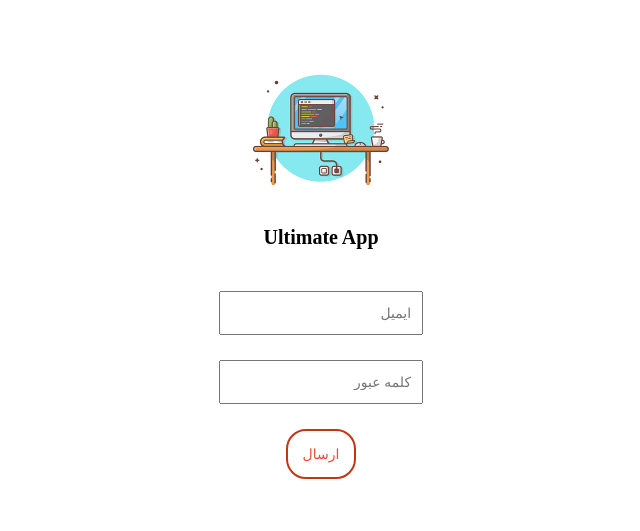
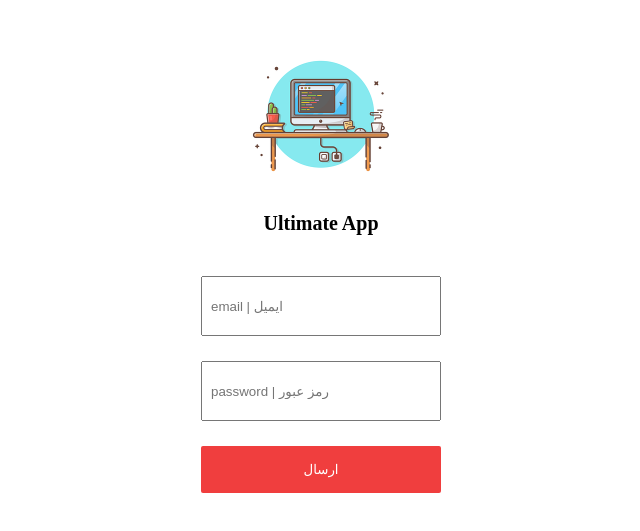
Before and after one commit to RMNProgrammer/ultimate-app, a Next.js app: page /login in a window 1280 px wide. Shown: the part 129-660 px from the top of the page, without its empty margins (319-959 px from the left). Built offline with nearby package versions, Linux system fonts and the light colour scheme.

Commit message:
Improving the style of the site
Getting to know how to style the site globally

```diff
--- a/components/Button.jsx
+++ b/components/Button.jsx
@@ -12,14 +12,23 @@ const Button = ({ type = 'button', children }) => {
          `}
       >
          <button  type={type}
-                  className={css`
-                     padding:15px;
-                     font-size:14px;
+                  className={css`\
+                     color:white;
+                     width: 100%;
                      cursor:pointer;
-                     border-radius:20px;
-                     background-color:white;
-                     color:${theme.colors.primary};
-                     border:2px solid ${theme.colors.secondary};
+                     position: relative;
+                     display:inline-block;
+                     text-decoration: none;
+                     transition-duration: 0.4s;
+                     padding:${theme.spaces[4]};
+                     border:${theme.borderRadius[1]};
+                     border-radius:${theme.borderRadius[1]};
+                     font-size:${theme.typography.paragraph};
+                     background-color:${theme.colors.primary};
+                     &:hover{
+                        box-shadow: ${theme.boxShadow.light}
+                     }
+                     }
                   `}
          >
             {children}
--- a/components/Input.jsx
+++ b/components/Input.jsx
@@ -1,7 +1,7 @@
 import React from 'react'
 import { css, cx } from '@emotion/css'
 
-const Input = ({ type = 'text', placeholder }) => {
+const Input = ({ type = 'text', placeholder, direction }) => {
    return(
       <div
          className={css`
@@ -9,7 +9,7 @@ const Input = ({ type = 'text', placeholder }) => {
             margin: 25px 0px;
          `}
       >
-         <input type={type} placeholder={placeholder} className={css`padding:10px;height:20px;font-size:13.9px;text-align:right;`} />
+         <input type={type} placeholder={placeholder} className={css`padding:8px;height:40px;width:220px;direction:${direction}`} />
       </div>
    )
 }
--- a/components/InputEmail.jsx
+++ b/components/InputEmail.jsx
@@ -9,7 +9,7 @@ const InputEmail = ({ placeholder }) => {
             width: 100%;
          `}
       >
-         <Input type='email' placeholder={placeholder} />
+         <Input type='email' placeholder={placeholder} direction='ltr' />
       </div>
    )
 }
--- a/components/InputPassword.jsx
+++ b/components/InputPassword.jsx
@@ -9,7 +9,7 @@ const InputPassword = ({ placeholder }) => {
             width: 100%;
          `}
       >
-         <Input type='password' placeholder={placeholder} />
+         <Input type='password' placeholder={placeholder} direction='ltr' />
       </div>
    )
 }
--- a/components/InputText.jsx
+++ b/components/InputText.jsx
@@ -9,7 +9,7 @@ const InputText = ({ placeholder }) => {
             width: 100%;
          `}
       >
-         <Input type='text' placeholder={placeholder} />
+         <Input type='text' placeholder={placeholder} direction='rtl' />
       </div>
    )
 }
--- a/configs/theme.js
+++ b/configs/theme.js
@@ -1,12 +1,24 @@
 const theme = {
     colors: {
-        primary: '#e74c3c',
-        secondary: '#c23616',
+        primary: '#f03e3e',
+        backgroundColorPrimary: '#f8f9fa',
     },
     typography: {
+        paragraph: {
+            fontSize: '1em',
+        },
         h1: {
             fontSize: 30,
-        }
+        },
+    },
+    spaces: ['1px','2px','4px','8px','16px','32px'],
+    borderRadius: ['1px','2px'],
+    border: ['1px','2px'],
+    borderColor: {
+        light: '#e3e4e6',
+    },
+    boxShadow: {
+        light: '0 4px 16px rgba(0, 1, 31, 0.2)'
     },
 }
 
--- /dev/null
+++ b/containers/Reset.jsx
@@ -0,0 +1,73 @@
+import React from 'react'
+import { Global, css } from '@emotion/react'
+
+const Reset = () => {
+   return(
+      <Global
+         styles={css`
+            html, body, div, span, applet, object, iframe,
+            h1, h2, h3, h4, h5, h6, p, blockquote, pre,
+            a, abbr, acronym, address, big, cite, code,
+            del, dfn, em, img, ins, kbd, q, s, samp,
+            small, strike, strong, sub, sup, tt, var,
+            b, u, i, center,
+            dl, dt, dd, ol, ul, li,
+            fieldset, form, label, legend,
+            table, caption, tbody, tfoot, thead, tr, th, td,
+            article, aside, canvas, details, embed,
+            figure, figcaption, footer, header, hgroup,
+            menu, nav, output, ruby, section, summary,
+            time, mark, audio, video {
+	            margin: 0;
+	            padding: 0;
+	            border: 0;
+	            font-size: 100%;
+	            font: inherit;
+	            vertical-align: baseline;
+            }
+
+            article, aside, details, figcaption, figure,
+            footer, header, hgroup, menu, nav, section {
+	            display: block;
+            }
+
+            body {
+	            line-height: 1;
+            }
+
+            ol, ul {
+	            list-style: none;
+            }
+
+            blockquote, q {
+	            quotes: none;
+            }
+
+            blockquote:before, blockquote:after,
+            q:before, q:after {
+	            content: '';
+	            content: none;
+            }
+
+            table {
+	            border-collapse: collapse;
+	            border-spacing: 0;
+            }
+
+            @font-face {
+               font-family: Nazanin;
+               src: url('./font/Nazanin.ttf');
+            }
+
+            * {
+               direction: rtl;
+               font-size: 15px;
+               font-family: Nazanin;
+               box-sizing: border-box;
+            }
+         `}
+      />
+   )
+}
+
+export default Reset
--- a/pages/_document.js
+++ b/pages/_document.js
@@ -1,4 +1,5 @@
 import Document ,{ Html, Head, Main, NextScript } from 'next/document'
+import Reset from '../containers/Reset'
 
 class MyDocument extends Document {
    static async getInitialProps(ctx) {
@@ -11,6 +12,7 @@ class MyDocument extends Document {
          <Html>
             <Head />
             <body>
+               <Reset />
                <Main />
                <NextScript />
             </body>
--- a/pages/login.jsx
+++ b/pages/login.jsx
@@ -20,8 +20,8 @@ export default function Login() {
          </Head>
          <LayoutAuth>
             <form onSubmit={handleSubmit}>
-               <InputEmail placeholder='ایمیل'/>
-               <InputPassword placeholder='کلمه عبور' />
+               <InputEmail placeholder='email | ایمیل'/>
+               <InputPassword placeholder='password | رمز عبور' />
                <Button type='submit'>ارسال</Button>
             </form>
          </LayoutAuth>
```
Also changed, not shown: public/font/Nazanin.ttf (added).
